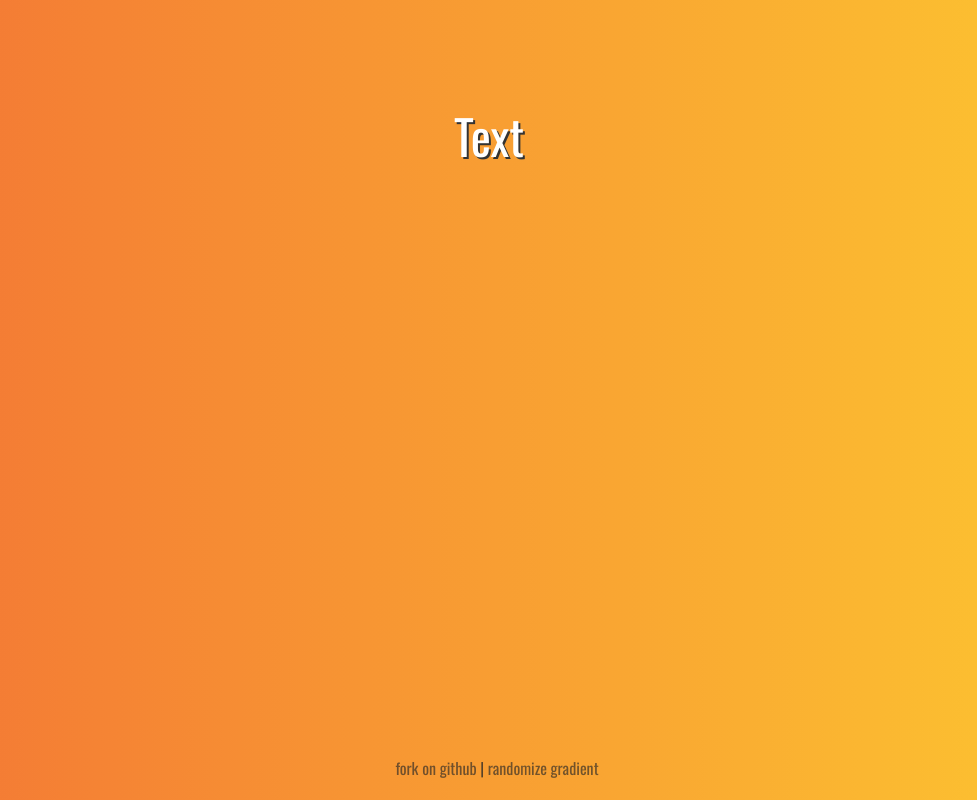
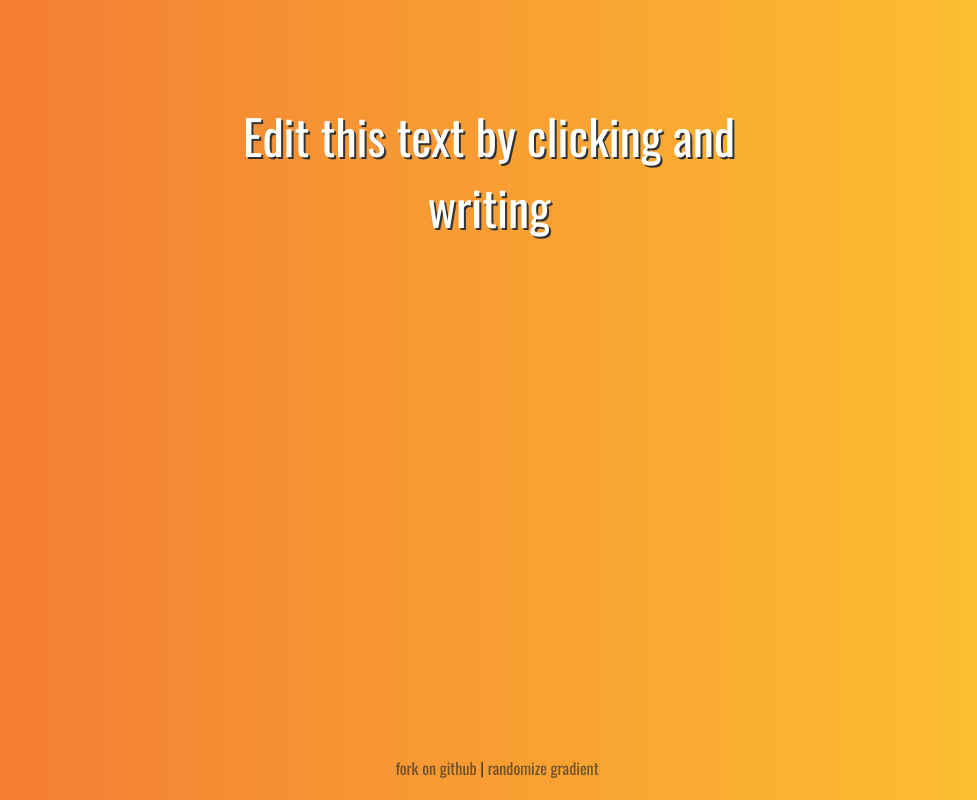
Before and after one commit to ddikman/text-prompt, a plain HTML site: page index.html in a window 1280 px wide. Shown: the whole page, without its empty margins (151-1128 px from the left). Drawn offline with nearby package versions, Linux system fonts and the light colour scheme.

Commit message:
Updated default text

```diff
--- a/index.html
+++ b/index.html
@@ -51,6 +51,13 @@
         color: white;
       }
     </style>
+  </head>
+  <body>
+    <div spellcheck="false" contenteditable="true" class="text">Edit this text by clicking and writing</div>
+
+    <footer>
+      <a href="https://github.com/ddikman/text-prompt">fork on github</a> | <a href="#" onclick="setRandomGradient(); return false">randomize gradient</a>
+    </footer>
 
     <script>
       const gradients = [
@@ -104,12 +111,5 @@
       setGradientFromQueryString()
 
     </script>
-  </head>
-  <body>
-    <div spellcheck="false" contenteditable="true" class="text">Text</div>
-
-    <footer>
-      <a href="https://github.com/ddikman/text-prompt">fork on github</a> | <a href="#" onclick="setRandomGradient(); return false">randomize gradient</a>
-    </footer>
   </body>
 </html>
```
